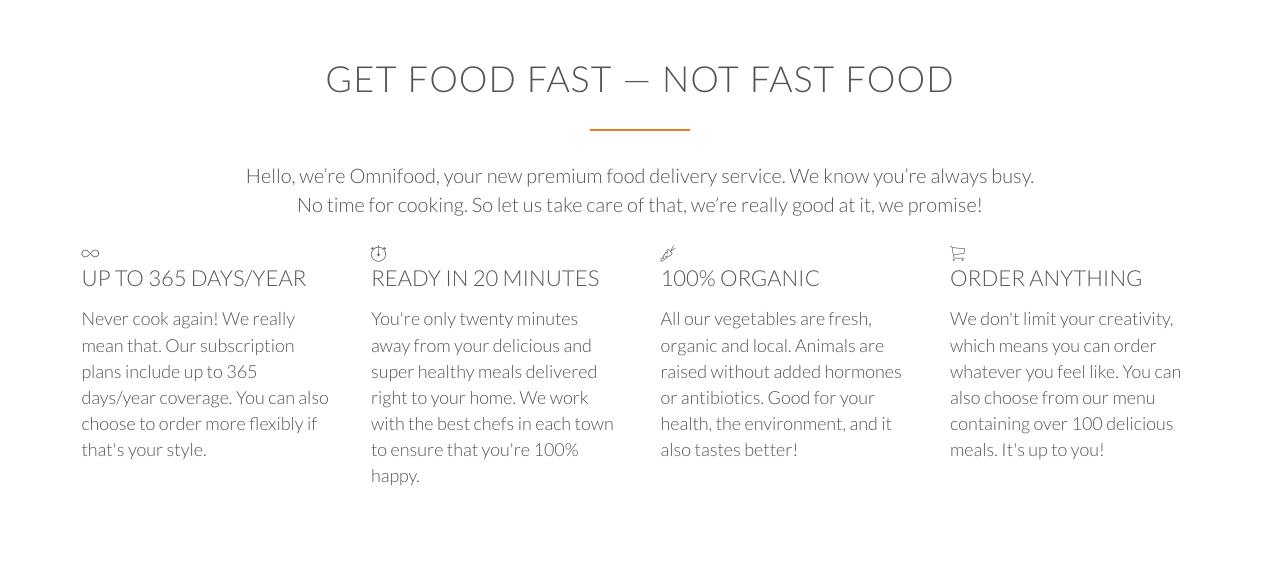
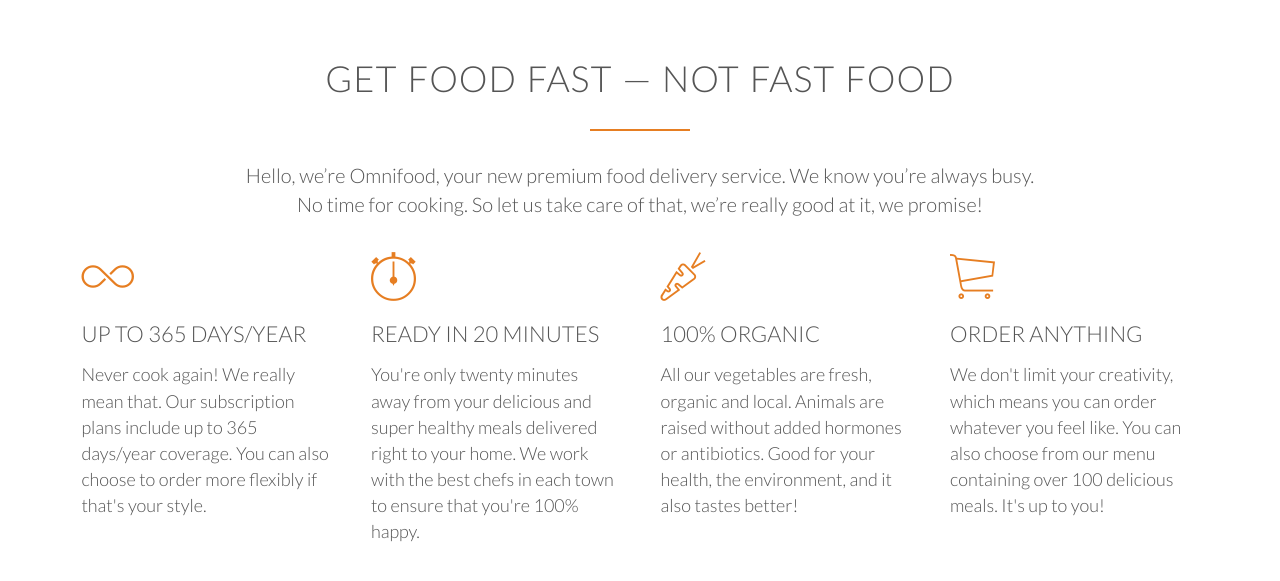
Before and after one commit to Zablyk/Web-site-Omnifood, a plain HTML site: page index.htm in a window 1280 px wide. Shown: the part 822-1403 px from the top of the page. Drawn offline with Linux system fonts and the light colour scheme; files whose address does not match are found by name.

Commit message:
added styling to icons in section-features

```diff
--- a/resources/css/style.css
+++ b/resources/css/style.css
@@ -88,6 +88,15 @@
 .box p {
     font-size: 90%;
     line-height: 145%;
+}
+
+/* ----- ICONS ----- */
+
+.icon-big {
+    font-size: 300%;
+    display: block;
+    color: #e67e22;
+    margin-bottom: 10px;
 }
 
 /* ----- BUTTONS ----- */
```
